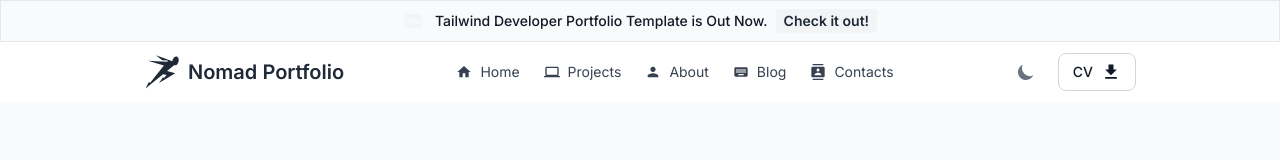
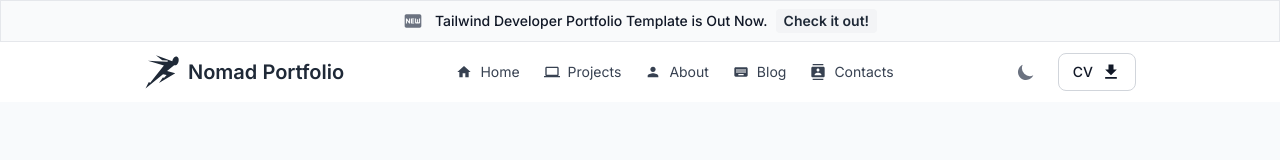
Before and after one commit to sagarmusabbir/nomad-flowbite-react-next.js-portfolio, a Next.js app: page / in a window 1280 px wide. Shown: the top 160 px of the page. Built offline with nearby package versions, Linux system fonts and the light colour scheme.

Commit message:
Update announcement.tsx

```diff
--- a/app/components/announcement.tsx
+++ b/app/components/announcement.tsx
@@ -8,7 +8,7 @@ const AnnouncementBanner: FC = function () {
       <div className="flex w-full items-center justify-center border border-b border-gray-200 bg-gray-50 px-4 py-2 dark:border-gray-700 dark:bg-gray-700 bg-gray-50">
         <div className="mx-auto flex items-center gap-x-3">
           <span className="md:inline">
-          <MdFiberNew className="w-5 h-5 fill-gray-100 dark:fill-gray-600"/>
+          <MdFiberNew className="w-5 h-5 fill-gray-500 dark:fill-gray-600"/>
           </span>
           <p className="text-sm font-medium text-gray-900 dark:text-white md:my-0">
             Tailwind Developer Portfolio Template is Out Now.
```
